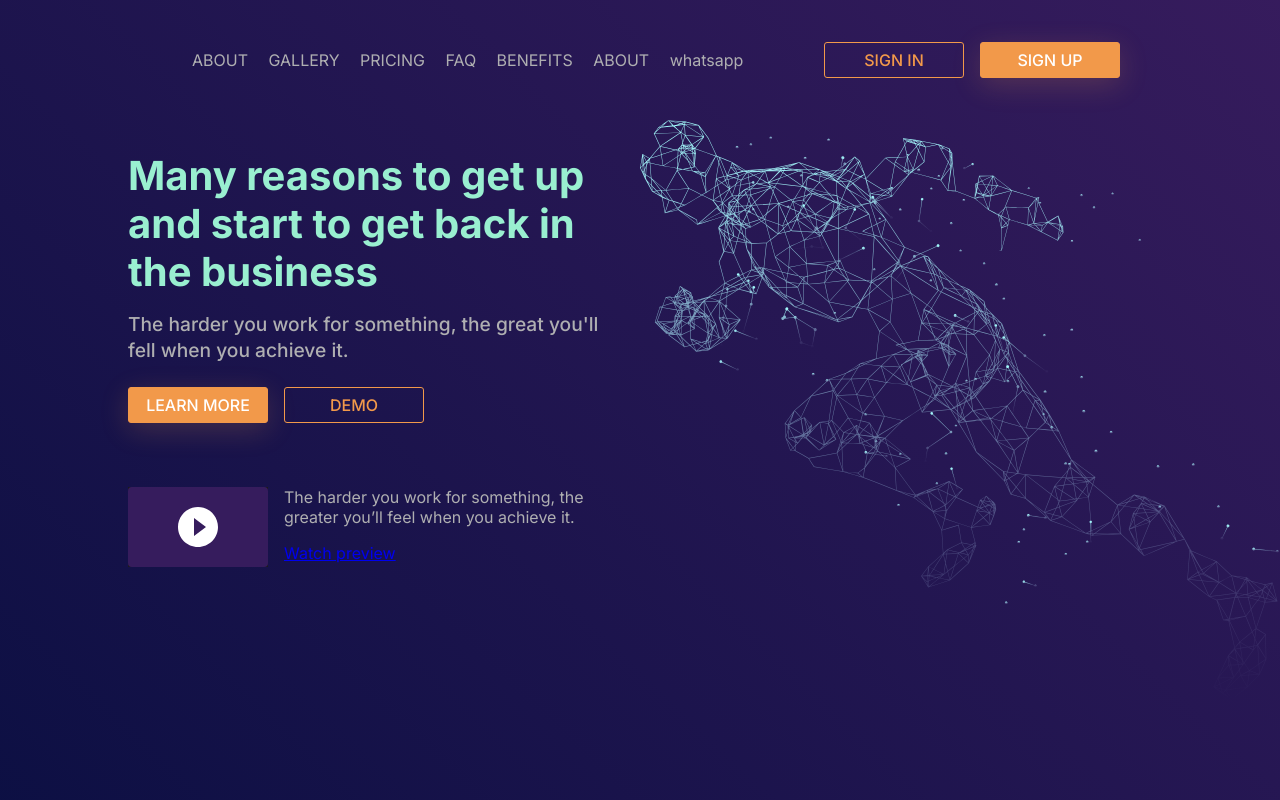
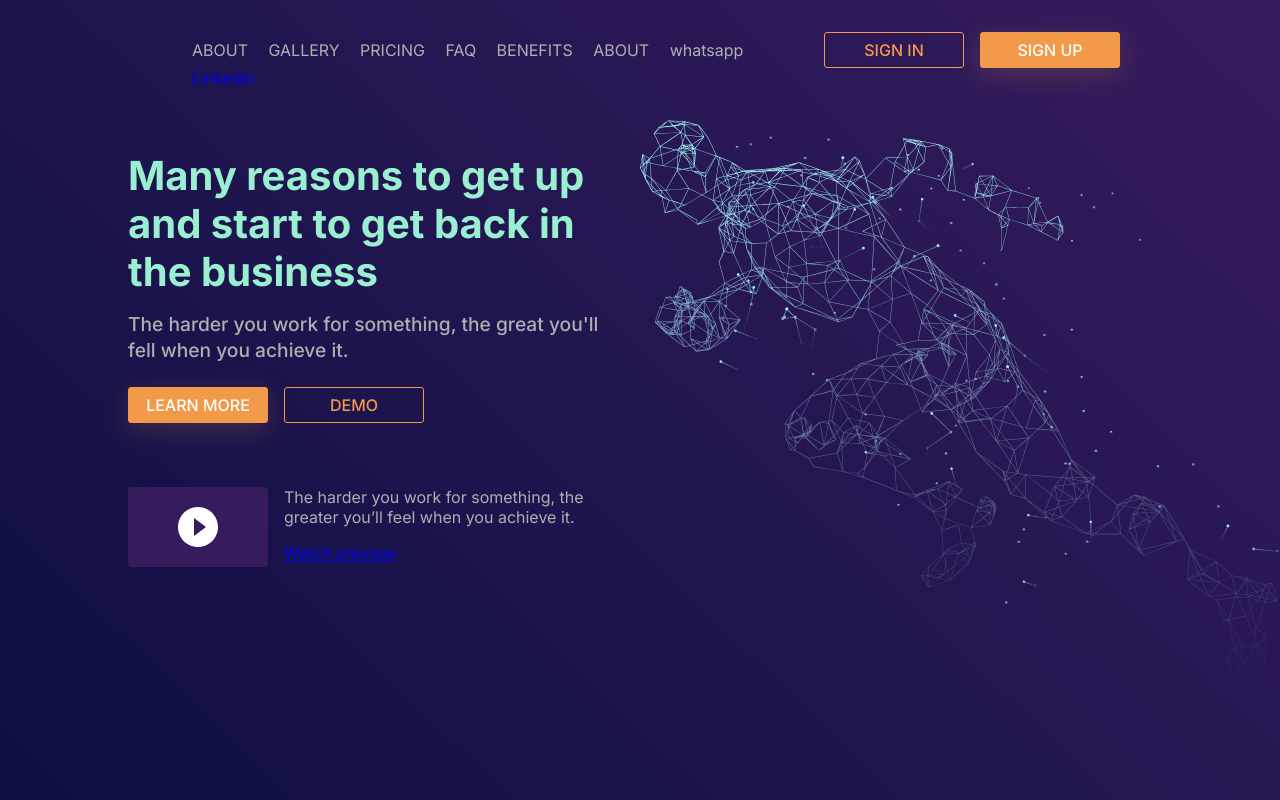
Before and after one commit to ElhajjiAyoub/Sport, a plain HTML site: page index.html in a window 1280 px wide. Drawn offline with Linux system fonts and the light colour scheme; some icons are missing.

Commit message:
added new link link...

```diff
--- a/index.html
+++ b/index.html
@@ -48,6 +48,11 @@
             <a href="#" class="link">BENEFITS</a>
             <a href="#" class="link">ABOUT</a>
             <a href="https://wa.me/+212693768041" class="link">whatsapp</a>
+            <a
+              href="#"
+              class="https://www.linkedin.com/in/ayoub-el-hajji-b9a1901b5/"
+              >Linkedin</a
+            >
           </nav>
 
           <!-- SIGN IN AND SIGN UP BTNS START  -->
```
